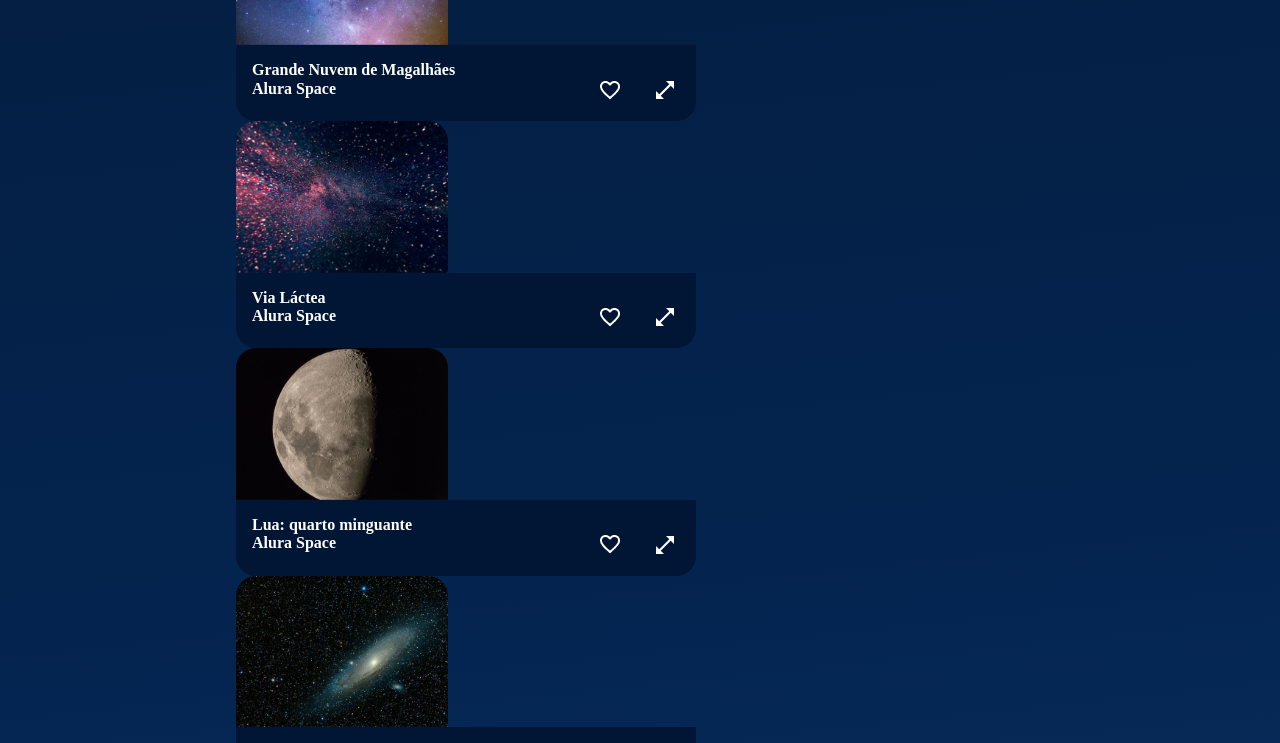
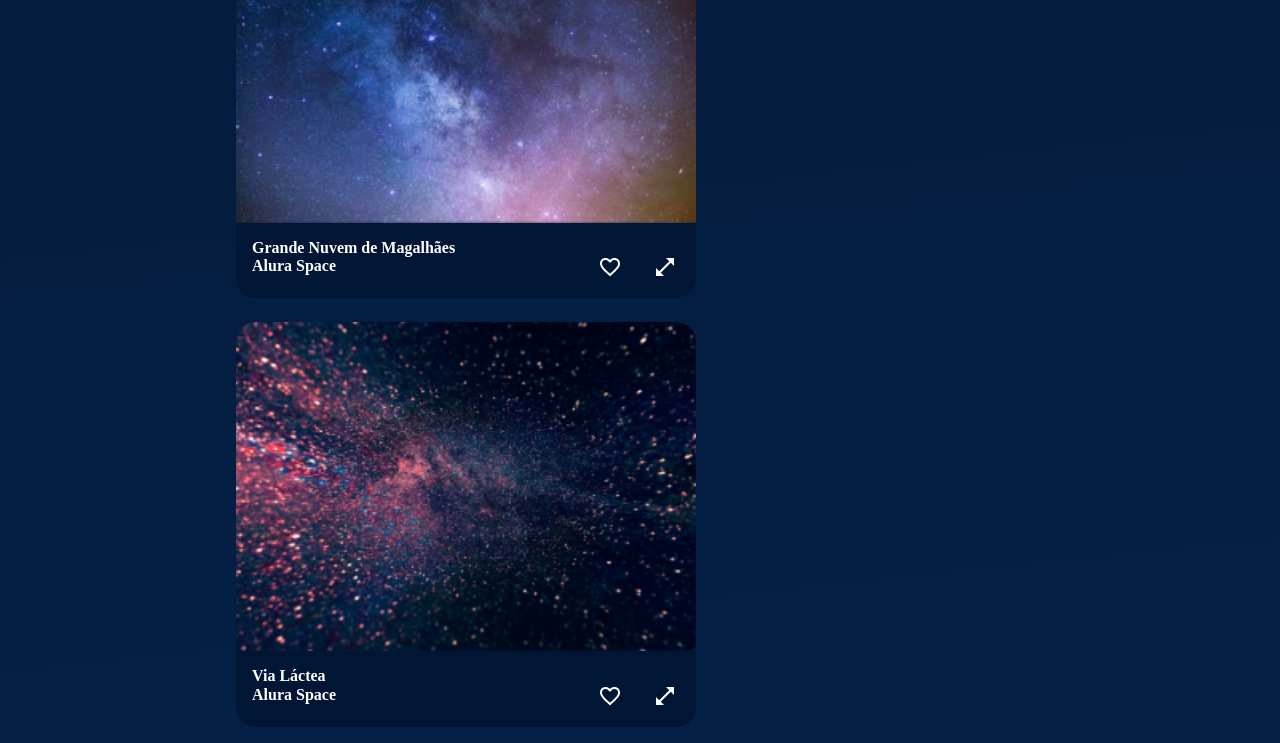
Before and after one commit to LorenzoRybuBuglione/space-app-web, a React (Vite) app: page / in a window 1280 px wide. Shown: the part 840-1583 px from the top of the page. Built offline with nearby package versions, Linux system fonts and the light colour scheme.

Commit message:
Image Modal and Debug

```diff
--- a/src/App.jsx
+++ b/src/App.jsx
@@ -9,6 +9,7 @@ import Galeria from "./componentes/Galeria";
 
 import fotos from './fotos.json'
 import { useState } from "react";
+import ModalZoom from "./componentes/ModalZoom";
 
 const FundoGradiente = styled.div`
   width: 100%;
@@ -38,6 +39,7 @@ const ConteudoGaleria = styled.section`
 
 const App = () => {
   const [fotosDaGaleria, setFotosDaGaleria] = useState(fotos);
+  const [fotoSelecionada, setFotoSelecionada] = useState(null);
 
   return (
     <FundoGradiente>
@@ -51,10 +53,11 @@ const App = () => {
               texto="A galeria mais completa de fotos do espaço!"
               backgroundImage={BannerImage}
             />
-            <Galeria fotos={fotosDaGaleria}/>
+            <Galeria aoFotoSelecionada={foto => setFotoSelecionada(foto)} fotos={fotosDaGaleria}/>
           </ConteudoGaleria>
         </MainContainer>
       </AppContainer>
+      <ModalZoom foto={fotoSelecionada}/>
     </FundoGradiente>
   );
 }
--- a/src/componentes/Galeria/Imagem/index.jsx
+++ b/src/componentes/Galeria/Imagem/index.jsx
@@ -4,30 +4,32 @@ import expandir from "/icones/expandir.png";
 import styled from "styled-components";
 
 const FigureStyled = styled.figure`
-  width: ${props => props.$extendida ? '90%' : '460px'};
+  width: ${(props) => (props.$extendida ? "90%" : "460px")};
   max-width: 100%;
   margin: 0;
   display: flex;
   flex-direction: column;
   & > img {
     max-width: 100%;
+    min-width: 460px;
     border-radius: 20px 20px 0 0;
   }
 `;
 
 const CaptionStyled = styled.figcaption`
   background-color: #001634;
-  color: #FFFFFF;
+  color: #ffffff;
   border-radius: 0 0 20px 20px;
   box-sizing: border-box;
   padding: 16px;
   h3 {
-    font-family: 'GandhiSansBold';
+    font-family: "GandhiSansBold";
   }
   h4 {
     flex-grow: 1;
   }
-  h3, h4 {
+  h3,
+  h4 {
     margin: 0;
     font-size: 16px;
   }
@@ -48,25 +50,31 @@ const ButtonContainer = styled.div`
 const ButtonStyled = styled.button`
   background-color: transparent;
   border: none;
+  :hover {
+    cursor: pointer;
+  }
 `;
 
-const IconStyled = styled.img``;
-
-const Imagem = ({ titulo, fonte, path }) => {
+const Imagem = ({ foto, expandida = false, aoZoomClick }) => {
   return (
-    <FigureStyled>
-      <img src={path} alt={titulo} />
+    <FigureStyled $expandida={expandida} id={`foto-${foto.id}`}>
+      <img src={foto.path} alt={foto.alt} />
       <CaptionStyled>
-        <h3>{titulo}</h3>
+        <h3>{foto.titulo}</h3>
         <FooterStyled>
-          <h4>{fonte}</h4>
+          <h4>{foto.fonte}</h4>
           <ButtonContainer>
             <ButtonStyled>
-              <IconStyled src={iconeNaoFavorito} alt="Favorito" />
+              <img src={iconeNaoFavorito} alt="Favorito" />
             </ButtonStyled>
-            <ButtonStyled>
-              <img src={expandir} alt="Expandir" />
-            </ButtonStyled>
+            {!expandida && (
+              <ButtonStyled
+                aria-hidden={expandida}
+                onClick={() => aoZoomClick(foto)}
+              >
+                <img src={expandir} alt="Expandir" />
+              </ButtonStyled>
+            )}
           </ButtonContainer>
         </FooterStyled>
       </CaptionStyled>
--- a/src/componentes/Galeria/index.jsx
+++ b/src/componentes/Galeria/index.jsx
@@ -6,22 +6,32 @@ import Tags from "./Tags";
 
 const GaleriaContainer = styled.div`
   display: flex;
+  gap: 24px;
 `;
 
 const SecaoFluida = styled.section`
   flex-grow: 1;
 `;
 
-const Galeria = ({ fotos = [] }) => {
+const ImagensContainer = styled.section`
+  display: flex;
+  justify-content: space-between;
+  flex-wrap: wrap;
+  gap: 24px;
+`;
+
+const Galeria = ({ fotos = [], aoFotoSelecionada }) => {
   return (
     <>
       <Tags />
       <GaleriaContainer>
         <SecaoFluida>
           <Titulo>Navegue pela Galeria</Titulo>
-          {fotos.map((foto) => (
-            <Imagem {...foto} />
-          ))}
+          <ImagensContainer>
+            {fotos.map((foto) => (
+              <Imagem foto={foto} aoZoomClick={aoFotoSelecionada}/>
+            ))}
+          </ImagensContainer>
         </SecaoFluida>
         <Populares />
       </GaleriaContainer>
--- /dev/null
+++ b/src/componentes/ModalZoom/index.jsx
@@ -0,0 +1,49 @@
+import styled from "styled-components";
+import Imagem from "../Galeria/Imagem";
+
+const Overlay = styled.div`
+  background-color: rgba(0, 0, 0, 0.7);
+  position: fixed;
+  top: 0;
+  right: 0;
+  bottom: 0;
+  left: 0;
+`;
+
+const DialogStyled = styled.dialog`
+  position: absolute;
+  top: 294px;
+  background: transparent;
+  padding: 0;
+  border:0;
+  width: 1156px;
+  display: flex;
+  justify-content: center;
+  form {
+    button {
+        position: relative;
+        top: 20px;
+        right: 60px;
+    }
+  }
+`;
+
+const ModalZoom = ({ foto }) => {
+  return (
+    <>
+      {foto && (
+        <>
+          <Overlay />
+          <DialogStyled open={!!foto}>
+            <Imagem foto={foto} expandida={true} />
+            <form method="dialog">
+              <button>OK</button>
+            </form>
+          </DialogStyled>
+        </>
+      )}
+    </>
+  );
+};
+
+export default ModalZoom;
```
